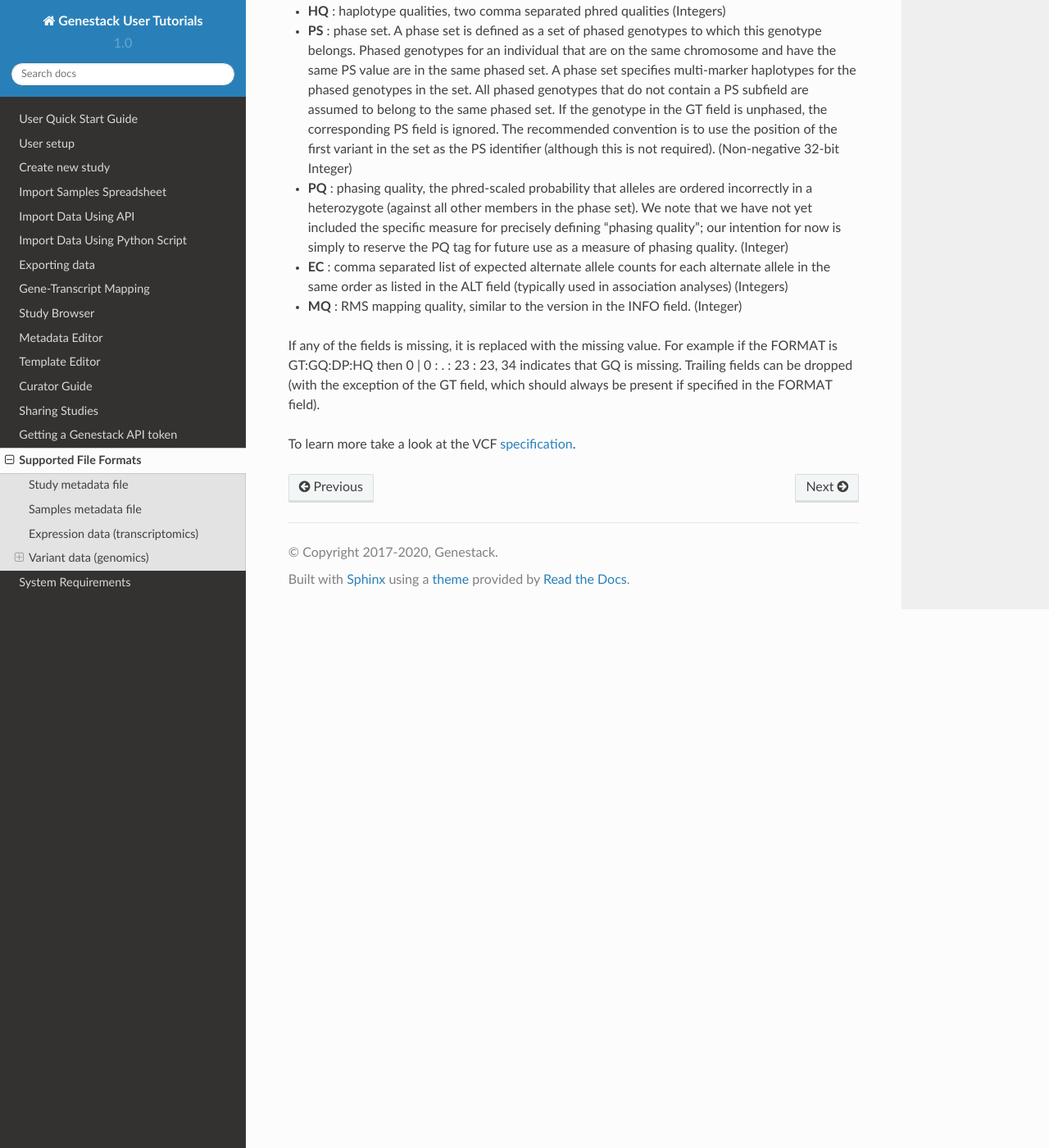
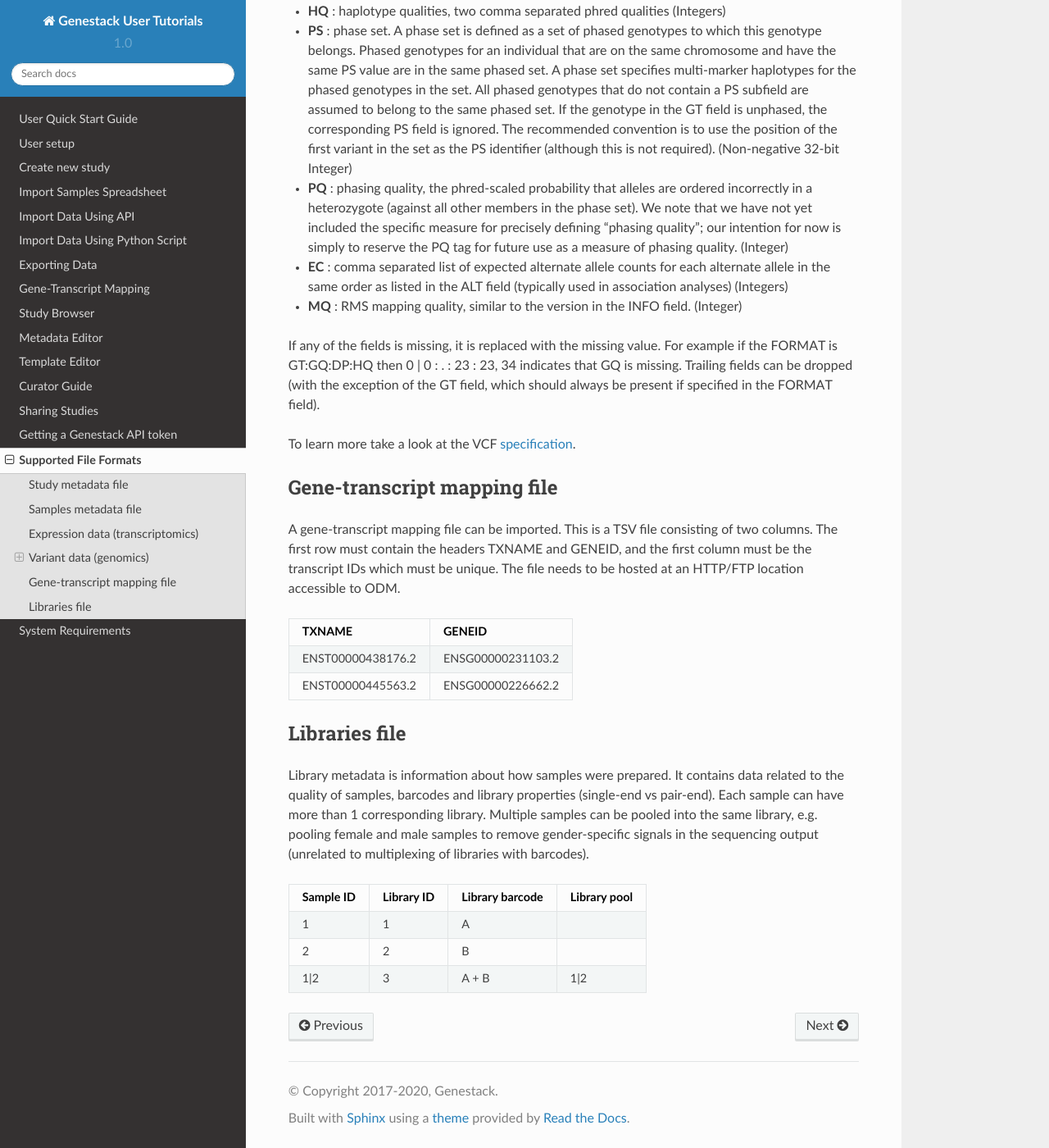
Before and after one commit to genestack/user-guide, a Sphinx documentation site: the page built from source/doc-odm-user-guide/supported-formats.rst, in a window 1280 px wide and 1400 px high, scrolled down 6467 px. Shown: the whole window at 82% size. Built offline with Sphinx 7.4.7 and the Read the Docs theme 2.0.0, drawn with Linux system fonts in a browser that asks for light colours.

Commit message:
adding libraries files

```diff
--- a/source/doc-odm-user-guide/exporting-data.rst
+++ b/source/doc-odm-user-guide/exporting-data.rst
@@ -1,4 +1,4 @@
-Exporting data
+Exporting Data
 ++++++++++++++
 
 To export data from a study either click the three buttons icon next to the study title from the Study Browser or click the study name in the Metadata editor and select **Export data**.
--- /dev/null
+++ b/source/doc-odm-user-guide/import-data-script-8.py
@@ -0,0 +1 @@
+--libraries [URL]
--- /dev/null
+++ b/source/doc-odm-user-guide/import-data-script-9.py
@@ -0,0 +1 @@
+--preparations [URL]
--- a/source/doc-odm-user-guide/supported-formats.rst
+++ b/source/doc-odm-user-guide/supported-formats.rst
@@ -238,3 +238,32 @@ To learn more take a look at the VCF specification_.
 .. .. image:: images/facs-annot.png
    :scale: 55 %
    :align: center
+
+
+Gene-transcript mapping file
+----------------------------
+
+A gene-transcript mapping file can be imported. This is a TSV file consisting of two columns. The first row must contain the headers TXNAME and GENEID, and the first column must be the transcript IDs which must be unique. The file needs to be hosted at an HTTP/FTP location accessible to ODM.
+
++-------------------+--------------------+
+| TXNAME            | GENEID             |
++===================+====================+
+| ENST00000438176.2 | ENSG00000231103.2  |
++-------------------+--------------------+
+| ENST00000445563.2 | ENSG00000226662.2  |
++-------------------+--------------------+
+
+Libraries file
+--------------
+
+Library metadata is information about how samples were prepared. It contains data related to the quality of samples, barcodes and library properties (single-end vs pair-end). Each sample can have more than 1 corresponding library. Multiple samples can be pooled into the same library, e.g. pooling female and male samples to remove gender-specific signals in the sequencing output (unrelated to multiplexing of libraries with barcodes).
+
++-------------------+--------------------+--------------------+--------------------+
+| Sample ID         | Library ID         | Library barcode    | Library pool       |
++===================+====================+====================+====================+
+| 1                 | 1                  | A                  |                    |
++-------------------+--------------------+--------------------+--------------------+
+| 2                 | 2                  | B                  |                    |
++-------------------+--------------------+--------------------+--------------------+
+| 1\|2              | 3                  | A + B              |  1\|2              |
++-------------------+--------------------+--------------------+--------------------+
```
Also changed, not shown: source/doc-odm-user-guide/import-data-using-python-script.rst (+9 -0 lines).
